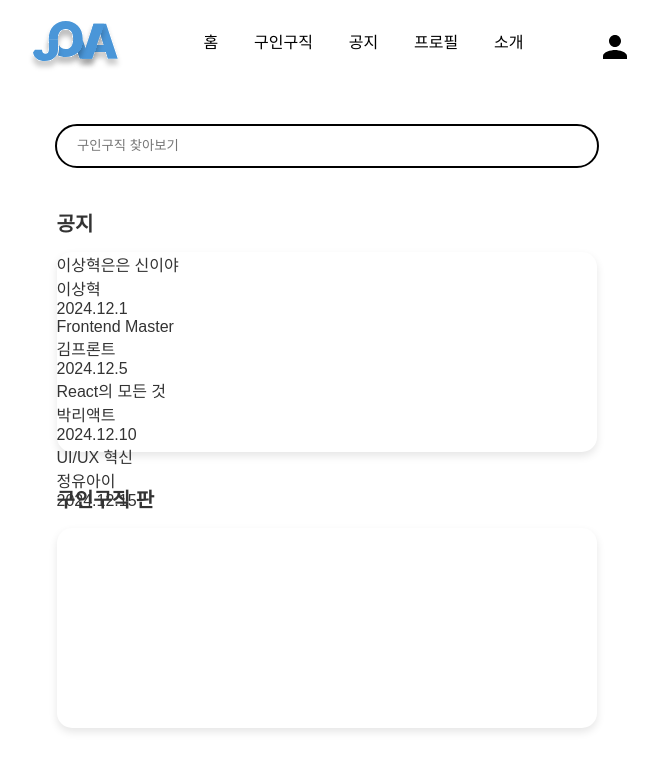
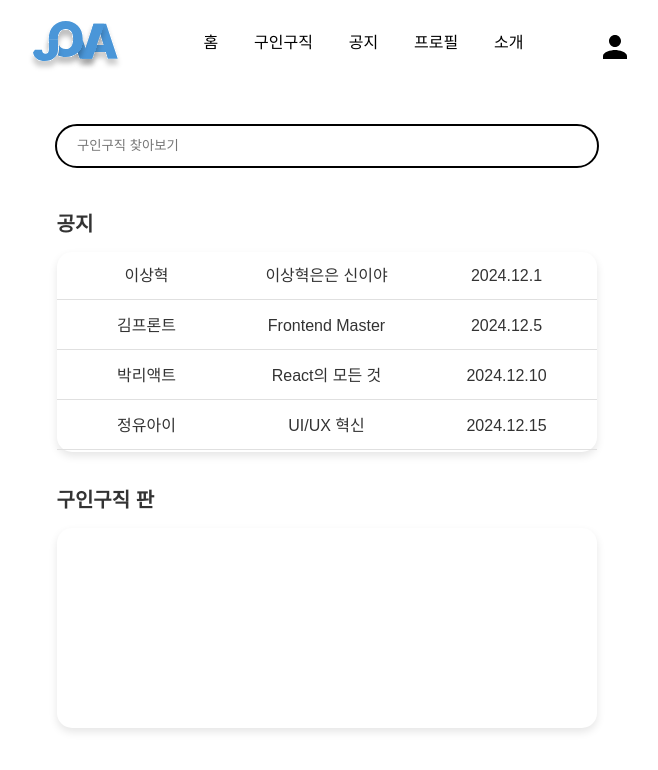
Before and after one commit to IdeaFestival-JOVA/JOVA-client-V0.5, a React (Vite) app: page / in a window 1280 px wide. Shown: the top 770 px of the page, without its empty margins (313-971 px from the left). Built offline with nearby package versions, Linux system fonts and the light colour scheme; a web font is replaced by a local one.

Commit message:
플렉스 속성 수정 & 스타일 설정정

```diff
--- a/src/components/MiniCard.tsx
+++ b/src/components/MiniCard.tsx
@@ -1,16 +1,53 @@
+import styled from "styled-components";
+
 type PropsCard = {
   title: string;
   author: string;
   createdAt: string;
 };
 
+const Wrapper = styled.div`
+  display: flex;
+  flex-direction: row;
+  justify-content: space-around;
+`;
+
+const Table = styled.div`
+  width: 100%;
+  border-collapse: collapse; /* 테이블 선 겹침 제거 */
+  margin: 0; /* 테이블 자체 여백 제거 */
+`;
+
+const TableRow = styled.div`
+  display: flex;
+  border-bottom: 1px solid #e0e0e0;
+  padding: 5px 0; /* 상하 여백 최소화 */
+  line-height: 1; /* 줄 간격 최소화 */
+  &:hover {
+    background-color: #f9f9f9;
+  }
+`;
+
+const TableCell = styled.div<{ flex?: number }>`
+  flex: ${({ flex }) => flex || 1};
+  padding: 10px;
+  text-align: center;
+  white-space: nowrap;
+  overflow: hidden;
+  text-overflow: ellipsis;
+`;
+
 function MiniCard({ title, author, createdAt }: PropsCard) {
   return (
-    <>
-      <p>{title}</p>
-      <p>{author}</p>
-      <p>{createdAt}</p>
-    </>
+    <Wrapper>
+      <Table>
+        <TableRow>
+          <TableCell flex={1}>{author}</TableCell>{" "}
+          <TableCell flex={1}>{title}</TableCell>
+          <TableCell flex={1}>{createdAt}</TableCell>
+        </TableRow>
+      </Table>
+    </Wrapper>
   );
 }
 
```
